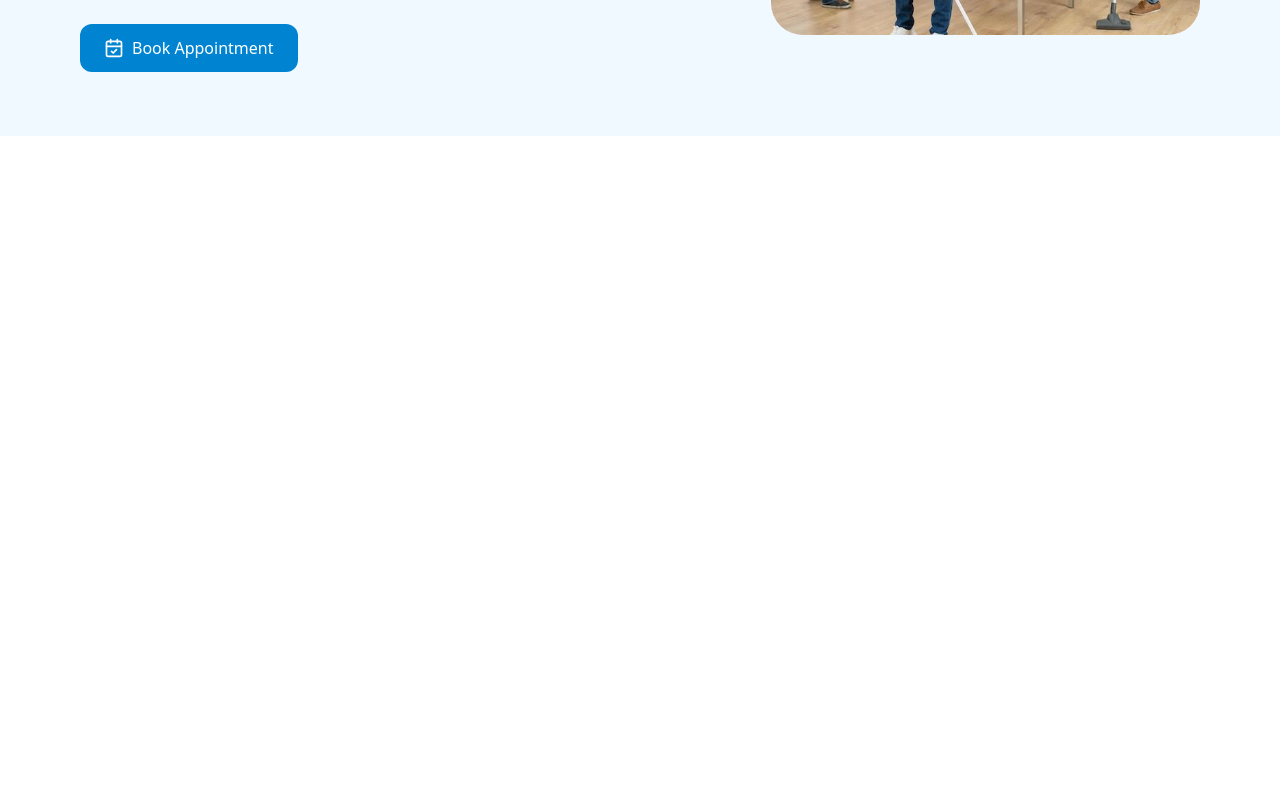
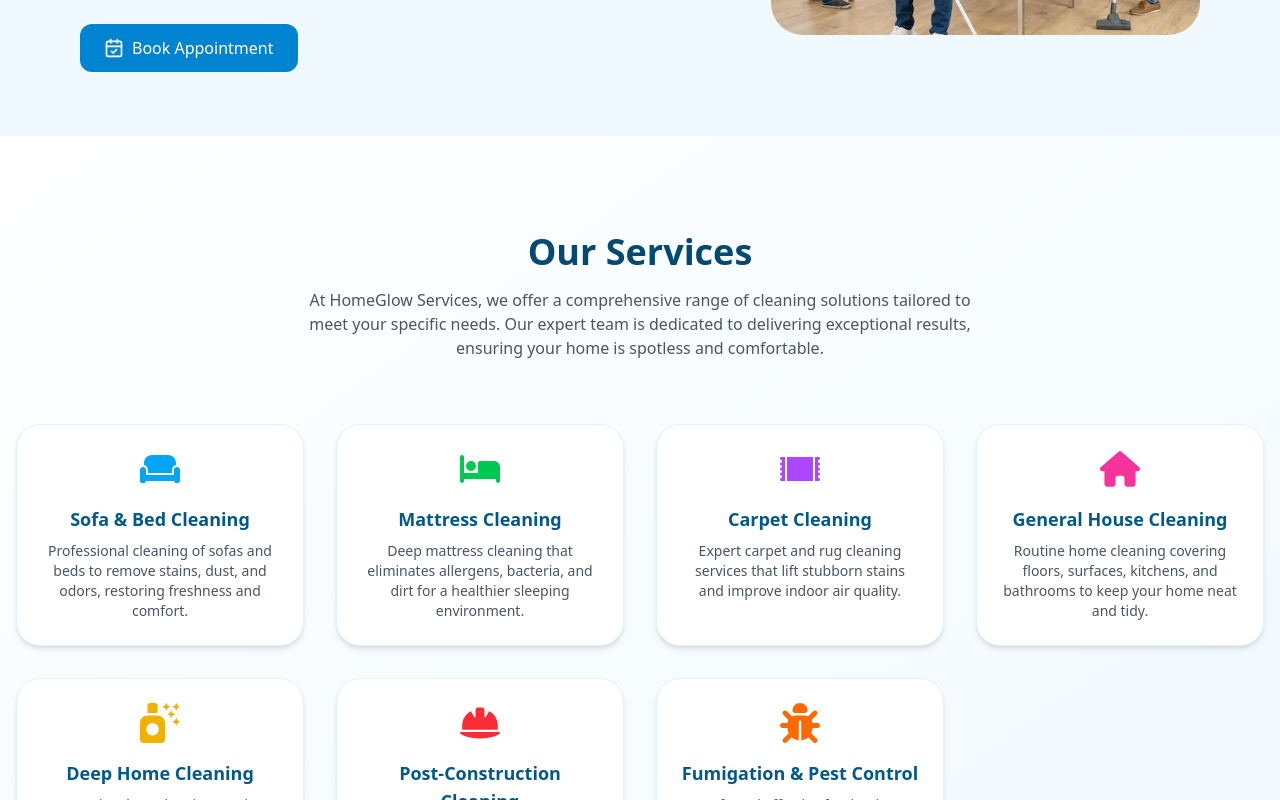
Before and after one commit to DevMandate/Homeglow, a React (Vite) app: page / in a window 1280 px wide. Shown: the part 420-1220 px from the top of the page. Before the commit the page ends 800 px from the top, so only its background shows below. Built offline with nearby package versions, Linux system fonts and the light colour scheme.

Commit message:
Services section done

```diff
--- a/src/App.jsx
+++ b/src/App.jsx
@@ -1,11 +1,13 @@
 import Header from './components/Header'
 import Hero from './components/Hero'
+import Services from './components/Services'
 
 const App = () => {
   return (
     <div>
       <Header />
       <Hero />
+      <Services />
     </div>
   )
 }
--- /dev/null
+++ b/src/components/About.jsx
@@ -0,0 +1,21 @@
+import React from 'react'
+
+const About = () => {
+  return (
+    <section id="about" className="scroll-mt-20 bg-sky-50 py-20">
+        <div className="container mx-auto px-4 flex flex-col-reverse lg:flex-row items-center gap-12">
+            <div className="w-full lg:w-1/2 flex justify-center">
+            <img src="" alt="About" className='w-80 lg:w-[420px] rounded-full shadow-md'/>
+            </div>
+            <div className="w-full lg:w-1/2">
+                <h2 className="text-3xl font-bold text-sky-900">About HomeGlow Services</h2>
+                <p className="text-gray-700 text-lg mt-4">
+                    At HomeGlow Services, we are dedicated to providing top-notch cleaning solutions that transform your living spaces. With a team of experienced professionals and a commitment to excellence, we ensure that every corner of your home shines with cleanliness and freshness. Our eco-friendly products and advanced techniques guarantee a safe and healthy environment for you and your family. Trust HomeGlow Services to bring a new level of sparkle to your home.
+                </p>
+            </div>
+        </div>
+        </section>
+  )
+}
+
+export default About
--- a/src/components/Services.jsx
+++ b/src/components/Services.jsx
@@ -2,53 +2,55 @@ import {
     FaCouch,
     FaBed,
     FaRug,
-    FaHome,
+    FaHouse,
     FaSprayCanSparkles,
-    FaHardHat,
+    FaHelmetSafety,
     FaBug
   } from "react-icons/fa6";
+import { motion } from "framer-motion";
+
 
 
 
 const services = [
     {
-      icon: <FaCouch className="w-10 h-10 text-sky-600" />,
+      icon: <FaCouch className="w-10 h-10 text-sky-500" />,
       title: "Sofa & Bed Cleaning",
       description:
         "Professional cleaning of sofas and beds to remove stains, dust, and odors, restoring freshness and comfort."
     },
     {
-      icon: <FaBed className="w-10 h-10 text-sky-600" />,
+      icon: <FaBed className="w-10 h-10 text-green-500" />,
       title: "Mattress Cleaning",
       description:
         "Deep mattress cleaning that eliminates allergens, bacteria, and dirt for a healthier sleeping environment."
     },
     {
-      icon: <FaRug className="w-10 h-10 text-sky-600" />,
+      icon: <FaRug className="w-10 h-10 text-purple-500" />,
       title: "Carpet Cleaning",
       description:
         "Expert carpet and rug cleaning services that lift stubborn stains and improve indoor air quality."
     },
     {
-      icon: <FaHome className="w-10 h-10 text-sky-600" />,
+      icon: <FaHouse className="w-10 h-10 text-pink-500" />,
       title: "General House Cleaning",
       description:
         "Routine home cleaning covering floors, surfaces, kitchens, and bathrooms to keep your home neat and tidy."
     },
     {
-      icon: <FaSprayCanSparkles className="w-10 h-10 text-sky-600" />,
+      icon: <FaSprayCanSparkles className="w-10 h-10 text-yellow-500" />,
       title: "Deep Home Cleaning",
       description:
         "Intensive deep cleaning service targeting hard-to-reach areas for a truly spotless and hygienic home."
     },
     {
-      icon: <FaHardHat className="w-10 h-10 text-sky-600" />,
+      icon: <FaHelmetSafety className="w-10 h-10 text-red-500" />,
       title: "Post-Construction Cleaning",
       description:
         "Thorough cleaning after renovations or construction, removing dust, debris, and paint residue."
     },
     {
-      icon: <FaBug className="w-10 h-10 text-sky-600" />,
+      icon: <FaBug className="w-10 h-10 text-orange-500" />,
       title: "Fumigation & Pest Control",
       description:
         "Safe and effective fumigation services to eliminate pests and protect your home from infestations."
```
Also changed, not shown: src/assets/about.png (added).
